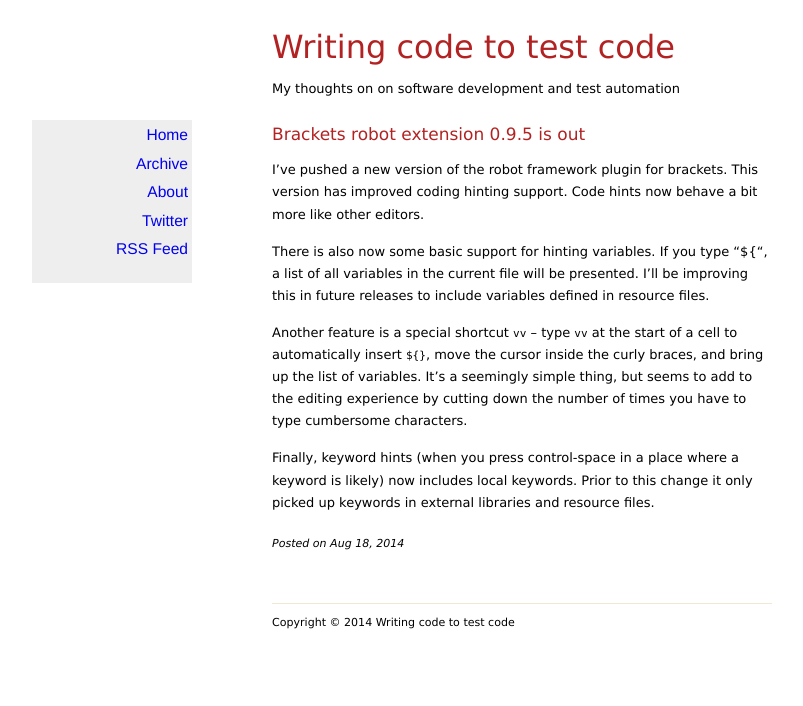
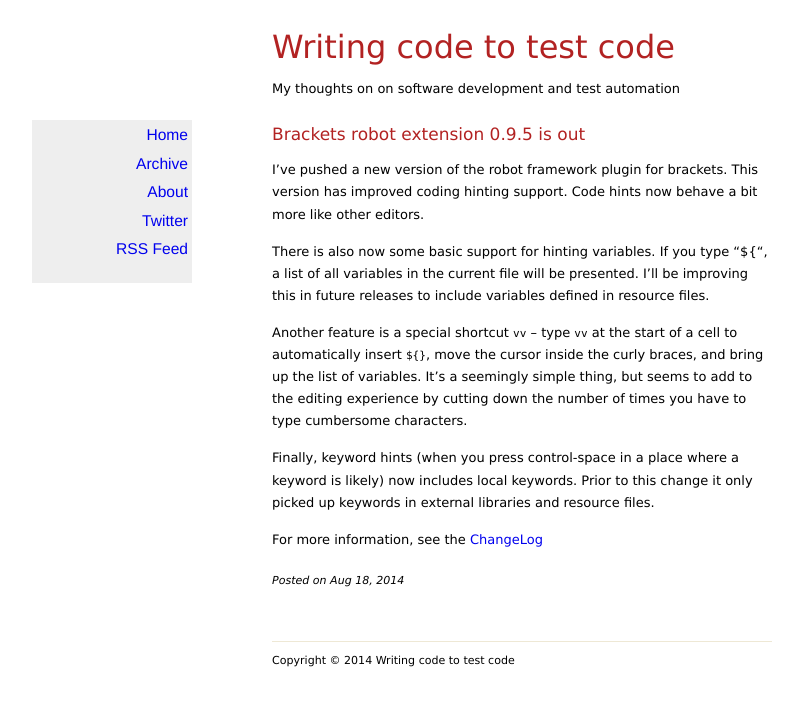
Before and after one commit to boakley/boakley.github.io, a Jekyll site: the page built from _posts/2014-08-19-brackets-robot-extension-0.9.5-is-out.md, in a window 1280 px wide. Shown: the top 706 px of the page, without its empty margins (118-921 px from the left). Built offline with Jekyll 4.4.1, drawn with Linux system fonts in a browser that asks for light colours; nearby versions of some CDN libraries.

Commit message:
added link to changelog

```diff
--- a/_posts/2014-08-19-brackets-robot-extension-0.9.5-is-out.md
+++ b/_posts/2014-08-19-brackets-robot-extension-0.9.5-is-out.md
@@ -23,3 +23,6 @@ down the number of times you have to type cumbersome characters.
 Finally, keyword hints (when you press control-space in a place where
 a keyword is likely) now includes local keywords. Prior to this change
 it only picked up keywords in external libraries and resource files.
+
+For more information, see the
+[ChangeLog](https://github.com/boakley/brackets-robotframework/wiki/Changelog)
```
